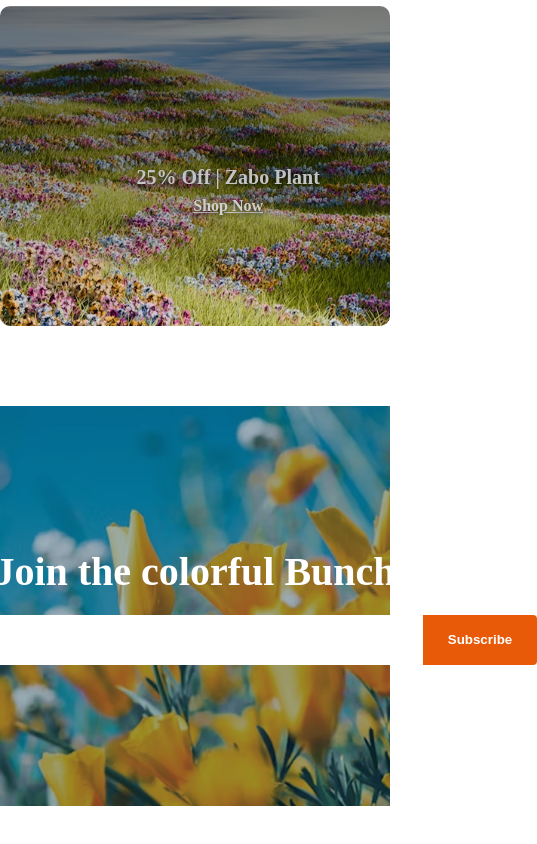
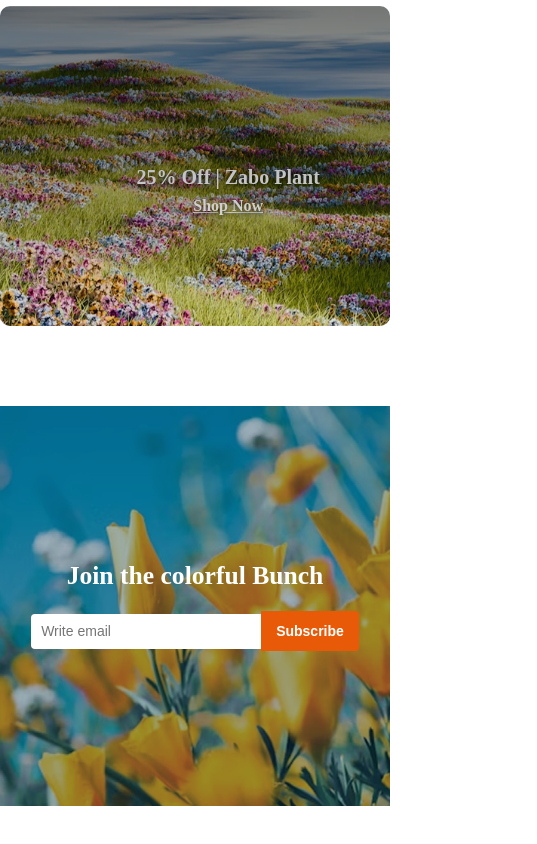
Before and after one commit to arzoo594/B-12-A-02, a plain HTML site: page index.html in a window 390 px wide. Shown: the part 4082-4926 px from the top of the page, 537 px wide, since content can reach past the window. Drawn offline with Linux system fonts and the light colour scheme.

Commit message:
hero saction responsive complete

```diff
--- a/style.css
+++ b/style.css
@@ -246,10 +246,14 @@ nav ul a{
   color: white;
   position: relative;
   margin: 80px 0;
+  padding: 0 20px; /* Small horizontal padding for mobile */
 }
+
 .hero-content {
   position: relative;
   z-index: 1;
+  width: 100%;
+  max-width: 800px;
 }
 
 .hero-content h1 {
@@ -311,5 +315,21 @@ nav ul a{
     .promo-section{
      flex-direction: column;
     }
+  .hero-content h1 {
+    font-size: 1.6rem;
+  }
+
+  .email-form input[type="email"] {
+    width: 60%;
+    padding: 10px;
+    font-size: 14px;
+    height: 15px;
+  }
+
+  .email-form button {
+    padding: 10px 15px;
+    font-size: 14px;
+    height: 40px;
+  }
 
 }
```
Also changed, not shown: index.html (+1 -1 lines). Lines whose indentation alone changed are shown as unchanged.
